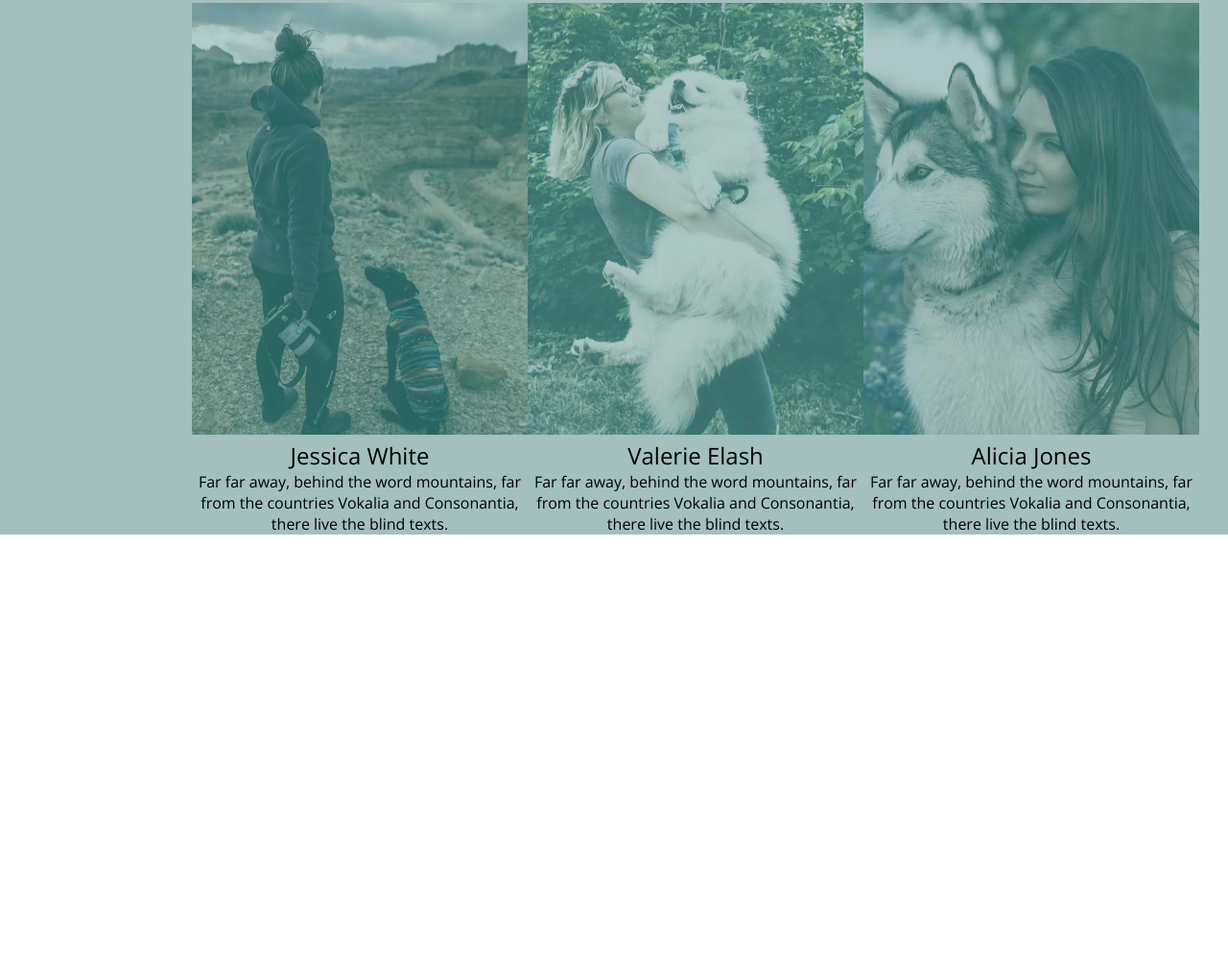
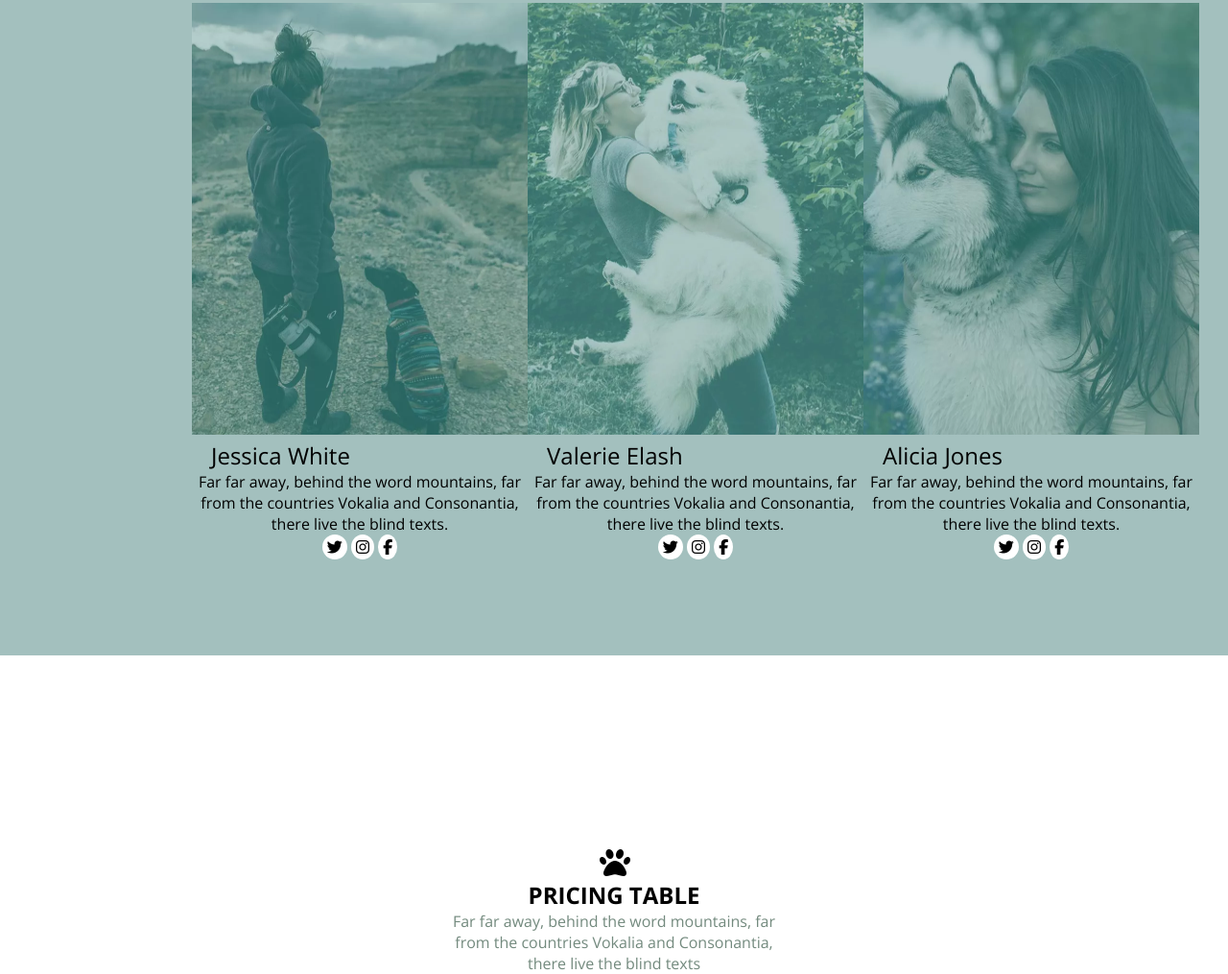
Before and after one commit to ashutosh-server/Dogger-Html-Css-Javascript, a plain HTML site: page index.html in a window 1280 px wide. Shown: the part 3769-4784 px from the top of the page at 96% size. Before the commit the page ends 4326 px from the top, so only its background shows below. Drawn offline with nearby package versions, Linux system fonts and the light colour scheme.

Commit message:
pricing added

```diff
--- a/index.css
+++ b/index.css
@@ -120,7 +120,7 @@ body {
 }
 
 .Trainers {
-    padding-top: 100px;
+    padding: 100px 0 100px 0;
     background-color: #a3c0be;
     display: block;
     text-align: center;
@@ -145,3 +145,13 @@ body {
     width: 350px;
     height: 450px;
 }
+
+.Pricing-body {
+    padding-top: 100px;
+    display: block;
+    text-align: center;
+}
+
+.Pricing-section{
+    padding-top: 100px;
+}
--- a/index.html
+++ b/index.html
@@ -208,7 +208,7 @@
 
         <div>
 
-          <i class="fa-solid fa-paw" style="color: white; padding-left: 2 0px; font-size: xx-large;"></i>
+          <i class="fa-solid fa-paw" style="color: white; padding-left: 2px; font-size: xx-large;"></i>
         </div>
 
         <h1>OUR TRAINERS</h1>
@@ -225,23 +225,46 @@
         <div class="Img-Column">
           <div>
             <img src="./Img/dogger_trainer_1.jpg.webp" class="img-training">
-            <h1 style="font-weight: 400;">Jessica White</h1>
+            <h1 style="font-weight: 400; display: flex; justify-content: start; padding-left: 20px;">Jessica White</h1>
             <p>Far far away, behind the word mountains, far from the countries Vokalia and Consonantia, there live the
               blind texts.</p>
+            <div class="">
+              <i class="fa-brands fa-twitter" style="border-radius: 50%; background-color: white; padding: 5px;"></i>
+              <i class="fa-brands fa-instagram" style="border-radius: 50%; background-color: white; padding: 5px;"></i>
+              <i class="fa-brands fa-facebook-f" style="border-radius: 50%; background-color: white; padding: 5px;"></i>
+            </div>
           </div>
           <div>
             <img src="./Img/dogger_trainer_2.jpg.webp" class="img-training">
-            <h1 style="font-weight: 400;">Valerie Elash</h1>
+            <h1 style="font-weight: 400; display: flex; justify-content: start; padding-left: 20px;">Valerie Elash</h1>
             <p>Far far away, behind the word mountains, far from the countries Vokalia and Consonantia, there live the
               blind texts.</p>
+            <i class="fa-brands fa-twitter" style="border-radius: 50%; background-color: white; padding: 5px;"></i>
+            <i class="fa-brands fa-instagram" style="border-radius: 50%; background-color: white; padding: 5px;"></i>
+            <i class="fa-brands fa-facebook-f" style="border-radius: 50%; background-color: white; padding: 5px;"></i>
           </div>
           <div>
             <img src="./Img/dogger_trainer_3.jpg.webp" class="img-training">
-            <h1 style="font-weight: 400;">Alicia Jones</h1>
-            <p>Far far away, behind the word mountains, far from the countries Vokalia and Consonantia, there live the blind texts.</p>
+            <h1 style="font-weight: 400; display: flex; justify-content: start; padding-left: 20px;">Alicia Jones</h1>
+            <p>Far far away, behind the word mountains, far from the countries Vokalia and Consonantia, there live the
+              blind texts.</p>
+            <i class="fa-brands fa-twitter" style="border-radius: 50%; background-color: white; padding: 5px;"></i>
+            <i class="fa-brands fa-instagram" style="border-radius: 50%; background-color: white; padding: 5px;"></i>
+            <i class="fa-brands fa-facebook-f" style="border-radius: 50%; background-color: white; padding: 5px;"></i>
           </div>
         </div>
       </div>
+    </div>
+  </section>
+
+  <section class="Pricing-section">
+    <div class="Pricing-body">
+      <div>
+
+        <i class="fa-solid fa-paw" style=" padding-left: 2px; font-size: xx-large;"></i>
+      </div>
+      <h1>PRICING TABLE</h1>
+        <p style=" display: block; text-align: center; padding:0 470px 0 470px; color: #738a7e;">Far far away, behind the word mountains, far from the countries Vokalia and Consonantia, there live the blind texts</p>
     </div>
   </section>
 </body>
```
